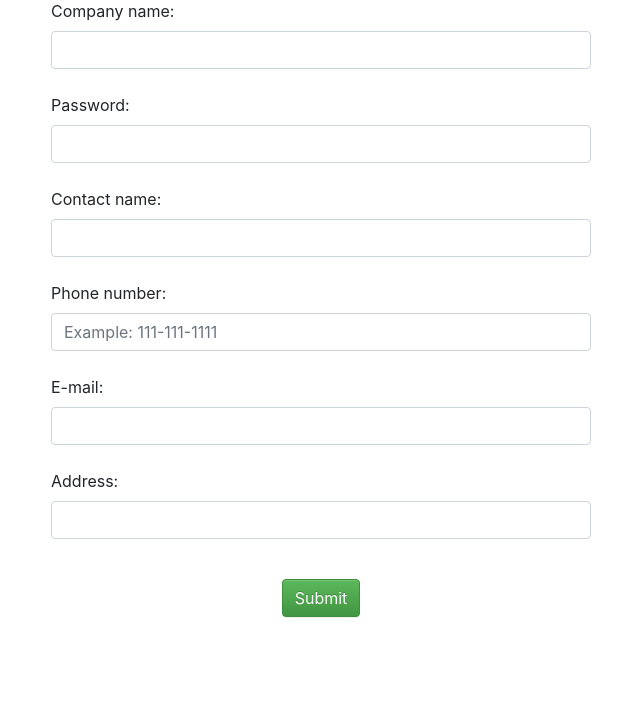
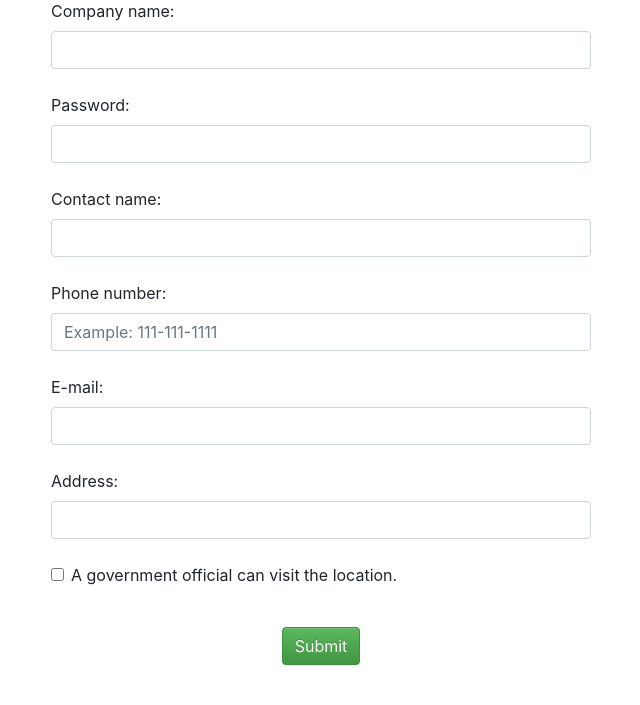
Before and after one commit to isaacbuckman/WinHacks2020, a Flask app: page /register in a window 1280 px wide. Shown: the part 95-800 px from the top of the page, without its empty margins (319-959 px from the left). Run offline with Flask 2, Linux system fonts and the light colour scheme; some libraries are stand-ins or nearby versions.

Commit message:
add checkbox in registeration

```diff
--- a/app.py
+++ b/app.py
@@ -14,13 +14,14 @@ app.config.from_object(__name__)
 app.config['SECRET_KEY'] = 'SjdnUends821Jsdlkvxh391ksdODnejdDw'
 
 firebase = firebase.FirebaseApplication('https://winhacks2020-44957.firebaseio.com', None)
-def add_new_biz (name, contact_name, phone, email,loc):
+def add_new_biz (name, contact_name, phone, email,loc, visit):
 	data = {
 		"name" : name,
 		"contact_name" : contact_name,
 		"phone" : phone,
 		"email" : email,
-		"loc" : loc
+		"loc" : loc,
+		"visit" : visit
 	}
 
 	result = firebase.post('/Users', data);
@@ -125,9 +126,10 @@ def register():
 		phone=request.form['phone']
 		email=request.form['email']
 		loc=request.form['loc']
+		visit=form.visit.data
 
 		if form.validate():
-			id = add_new_biz(name, contact_name, phone, email,loc)
+			id = add_new_biz(name, contact_name, phone, email,loc,visit)
 			return redirect(url_for('dashboard', id=id))
 
 		else:
--- a/forms.py
+++ b/forms.py
@@ -16,6 +16,7 @@ class RegisterForm(Form):
 	phone = TextField("Phone number:", validators=[validators.required()])
 	email = TextField("E-mail:", validators=[validators.required()])
 	loc = TextField("Address::", validators=[validators.required()])
+	visit = BooleanField("A government official can visit the location.")
 
 class DashboardForm(Form):
 	service_type = SelectField("What you have to offer:", choices=service_types)
--- a/templates/register.html
+++ b/templates/register.html
@@ -38,6 +38,13 @@
            <br>
           <label for="loc">Address:</label>
           <input type="text" class="form-control" id="loc" name="loc" placeholder="">
+          <br>
+          <div class="form-check">
+            <input class="form-check-input" type="checkbox"  id="visit" name="visit">
+            <label class="form-check-label" for="visit">
+              A government official can visit the location.
+            </label>
+          </div>
 	</div>
         <br>
 
```
